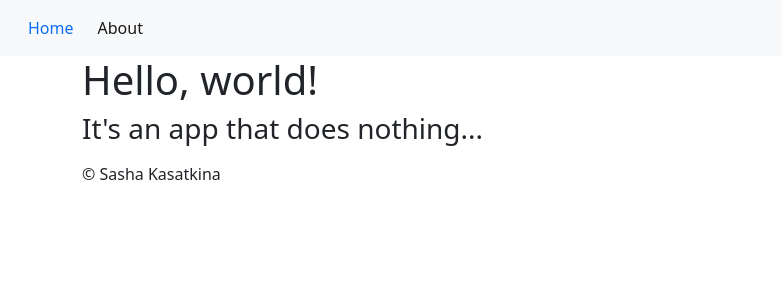
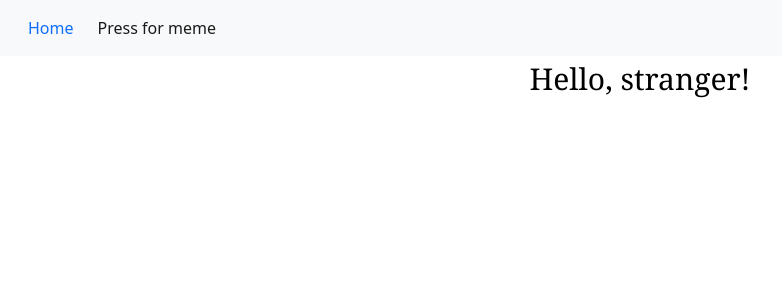
Before and after one commit to nasadkina/how-to-basic, a Flask app: page / in a window 1280 px wide. Shown: the top 300 px of the page, without its empty margins (0-782 px from the left). Run offline with Flask 3, Linux system fonts and the light colour scheme; some libraries are stand-ins or nearby versions.

Commit message:
added meme page

```diff
--- /dev/null
+++ b/homework_05/__init__.py
@@ -0,0 +1,5 @@
+from . import app
+
+__all__ = [
+    "app",
+]
--- a/homework_05/app.py
+++ b/homework_05/app.py
@@ -1,5 +1,7 @@
 from flask import Flask
 from flask import render_template
+import requests
+import json
 
 app = Flask(__name__)
 
@@ -9,9 +11,18 @@ def index():
     return render_template('base.html')
 
 
+def get_meme():
+    url = "https://meme-api.com/gimme/wholesomememes"
+    response = json.loads(requests.request("GET", url).text)
+    meme_large = response["preview"][-2]
+    subreddit = response["subreddit"]
+    return meme_large, subreddit
+
+
 @app.get("/about/")
 def about():
-    return render_template('base.html')
+    meme_pic, subreddit = get_meme()
+    return render_template('meme.html', meme_pic=meme_pic, subreddit=subreddit)
 
 
 if __name__ == '__main__':
--- a/homework_05/templates/base.html
+++ b/homework_05/templates/base.html
@@ -5,12 +5,9 @@
     <meta name="viewport" content="width=device-width, initial-scale=1">
     <title>{% block title %}Sasha's app{%  endblock %}</title>
     <link rel="stylesheet" href="{{ url_for('static', filename='css/bootstrap.min.css') }}">
-    {% block head %}
-
-    {% endblock %}
 
   </head>
-  <nav class="navbar navbar-expand-lg navbar-light bg-light">
+  <nav class="navbar navbar-expand-sm navbar-light bg-light">
   <div class="container-fluid">
     <a class="nav-link active" href="/">Home</a>
     <button class="navbar-toggler" type="button" data-bs-toggle="collapse" data-bs-target="#navbarSupportedContent" aria-controls="navbarSupportedContent" aria-expanded="false" aria-label="Toggle navigation">
@@ -19,20 +16,21 @@
     <div class="collapse navbar-collapse" id="navbarSupportedContent">
       <ul class="navbar-nav me-auto mb-2 mb-lg-0">
         <li class="nav-item">
-          <a class="nav-link active" aria-current="page" href="/about/">About</a>
+          <a class="nav-link active" aria-current="page" href="/about/">Press for meme</a>
       </ul>
     </div>
   </div>
 </nav>
+  <style>
+body {background-color:#ffffff;background-repeat:no-repeat;background-position:top left;background-attachment:fixed;}
+p {text-align:center;font-family:Georgia, serif;font-size:30px;font-style:normal;font-weight:normal;color:#000000;background-color:#ffffff;}
+</style>
   <body>
 
-  <div class="container">
+  <p>Hello, stranger!</p>
 
-    <h1>Hello, world!</h1>
-    <h3>It's an app that does nothing...</h3>
 
-    <div class="mt-3"></div>
-  &copy; Sasha Kasatkina
+
   </div>
   <script src="{{ url_for('static', filename='js/bootstrap.bundle.min.js') }}"></script>
   </body>
```
Also changed, not shown: homework_05/templates/meme.html (added, +18 -0 lines).
